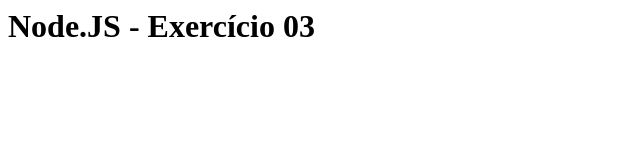
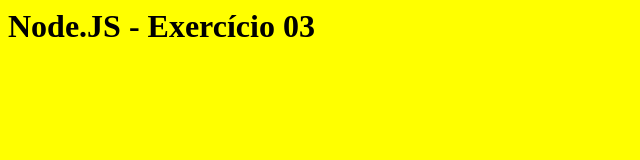
Before and after one commit to linomneto-iec/node-js-exc-03, a plain HTML site: page public/index.html in a window 1280 px wide. Shown: the whole page, without its empty margins (0-640 px from the left). Drawn offline with Linux system fonts and the light colour scheme.

Commit message:
fix style.css path

```diff
--- a/public/index.html
+++ b/public/index.html
@@ -1,6 +1,6 @@
 <html>
     <head>
-        <link rel="stylesheet" media="all" href="style.js" />
+        <link rel="stylesheet" href="style.css" />
         <script>
             alert("Node.JS - Exercício 03");
         </script>
```
